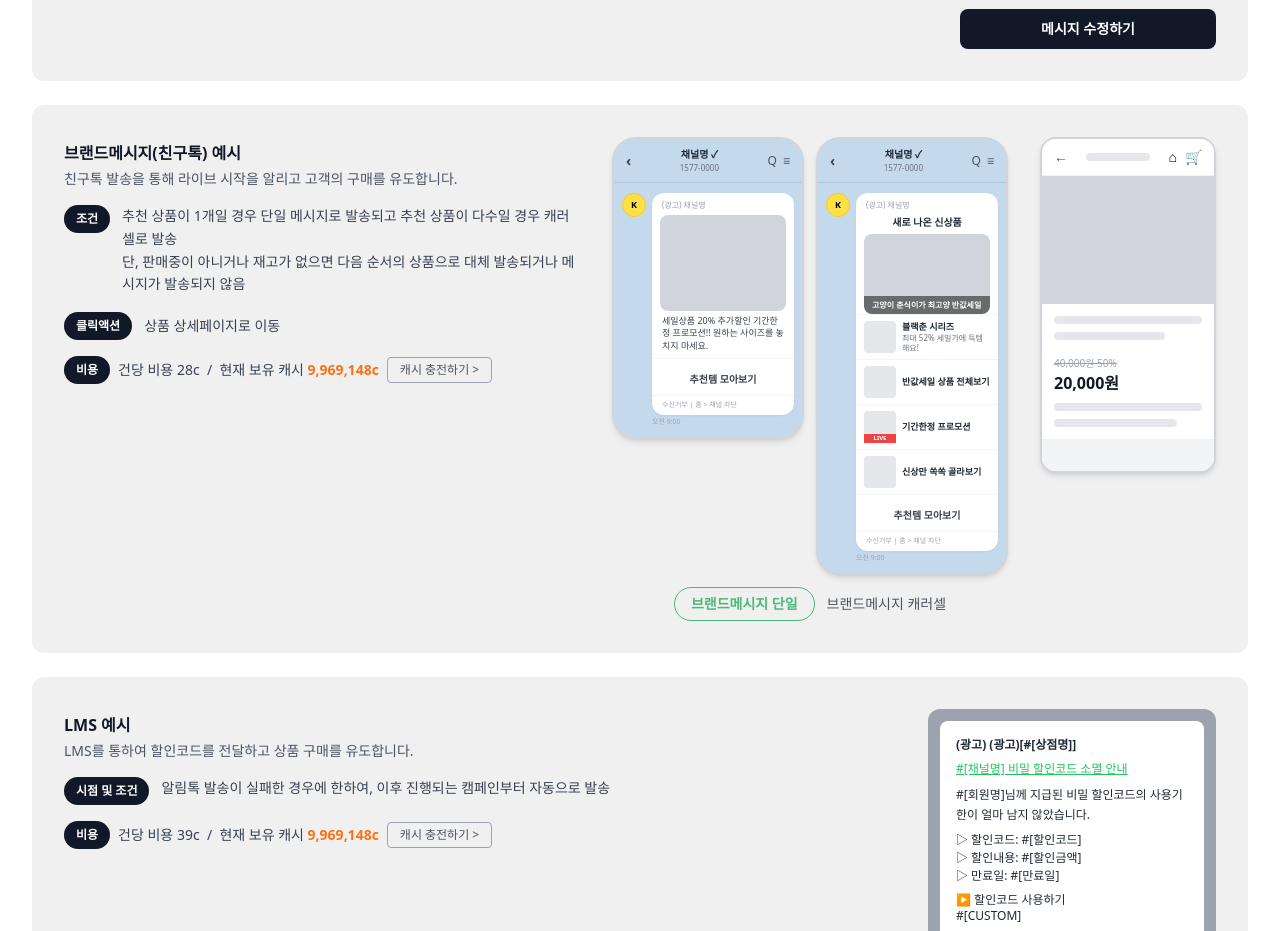
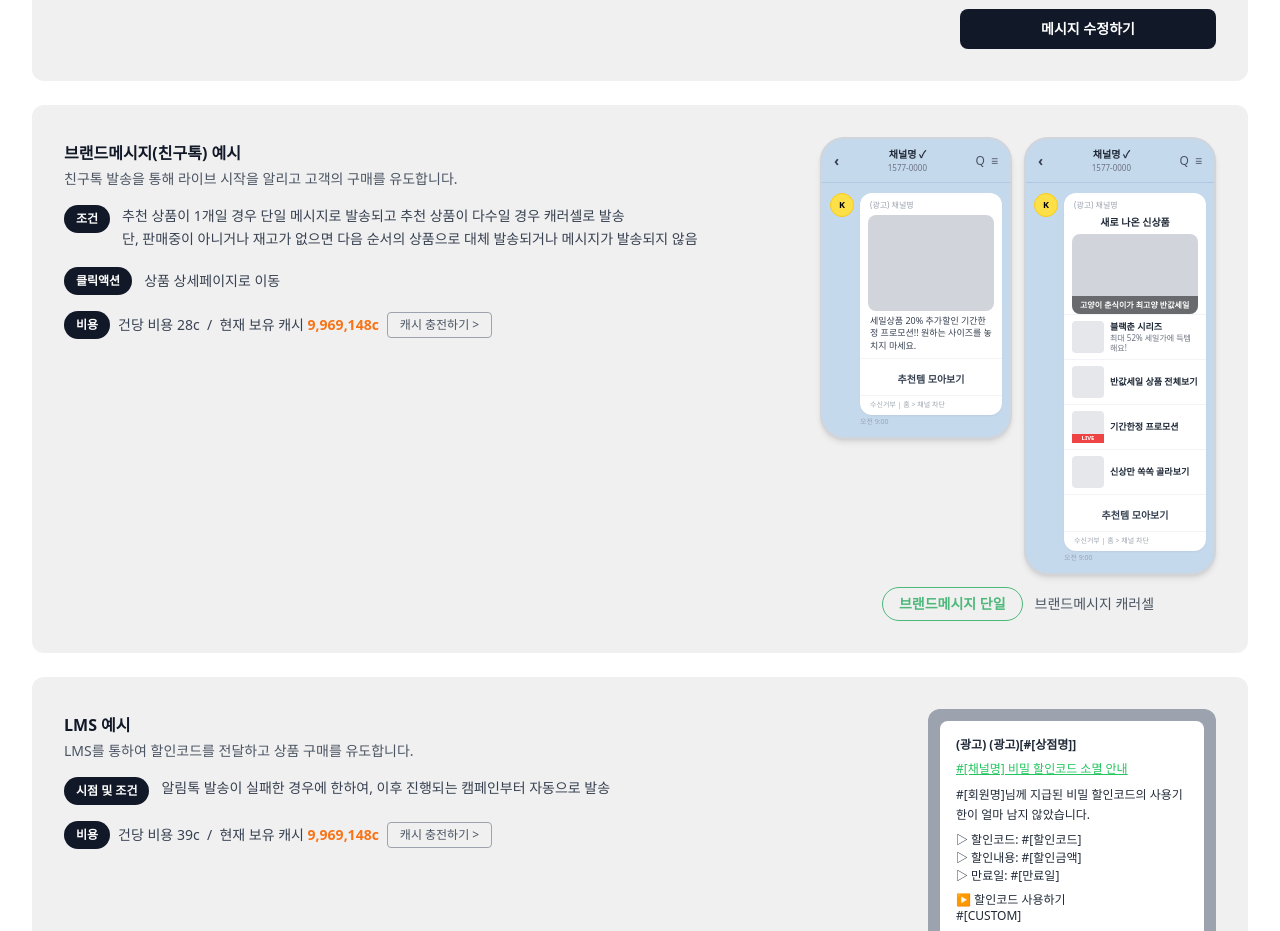
Before and after one commit to vldlzm/flexg_CRM_LIVE, a Next.js app: page /crm/live/create in a window 1280 px wide. Shown: the part 1380-2311 px from the top of the page. Built offline with nearby package versions, Linux system fonts and the light colour scheme.

Commit message:
feat: 브랜드메시지 우측 상품상세 앱 목업 삭제

```diff
--- a/src/components/CrmLiveCreate.tsx
+++ b/src/components/CrmLiveCreate.tsx
@@ -526,31 +526,6 @@ export default function CrmLiveCreate() {
               </div>
             </div>
 
-            {/* 우측: 상품 상세 앱 화면 */}
-            <div className="shrink-0 w-44 overflow-hidden rounded-2xl border-2 border-gray-300 bg-white shadow-md">
-              {/* 네비 */}
-              <div className="flex items-center justify-between border-b border-gray-100 bg-white px-3 py-2">
-                <span className="text-sm font-bold text-gray-600">←</span>
-                <div className="h-2 w-16 rounded bg-gray-200" />
-                <div className="flex gap-2 text-sm">
-                  <span>⌂</span><span>🛒</span>
-                </div>
-              </div>
-              {/* 상품 이미지 */}
-              <div className="h-32 w-full bg-gray-300" />
-              {/* 상품 정보 */}
-              <div className="space-y-2 p-3">
-                <div className="h-2 w-full rounded bg-gray-200" />
-                <div className="h-2 w-3/4 rounded bg-gray-200" />
-                <div className="pt-2">
-                  <p className="text-[10px] text-gray-400 line-through">40,000원 50%</p>
-                  <p className="text-base font-black text-gray-900">20,000원</p>
-                </div>
-                <div className="h-2 w-full rounded bg-gray-200" />
-                <div className="h-2 w-5/6 rounded bg-gray-200" />
-              </div>
-              <div className="h-8 bg-gray-100" />
-            </div>
           </div>
         </div>
 
```
